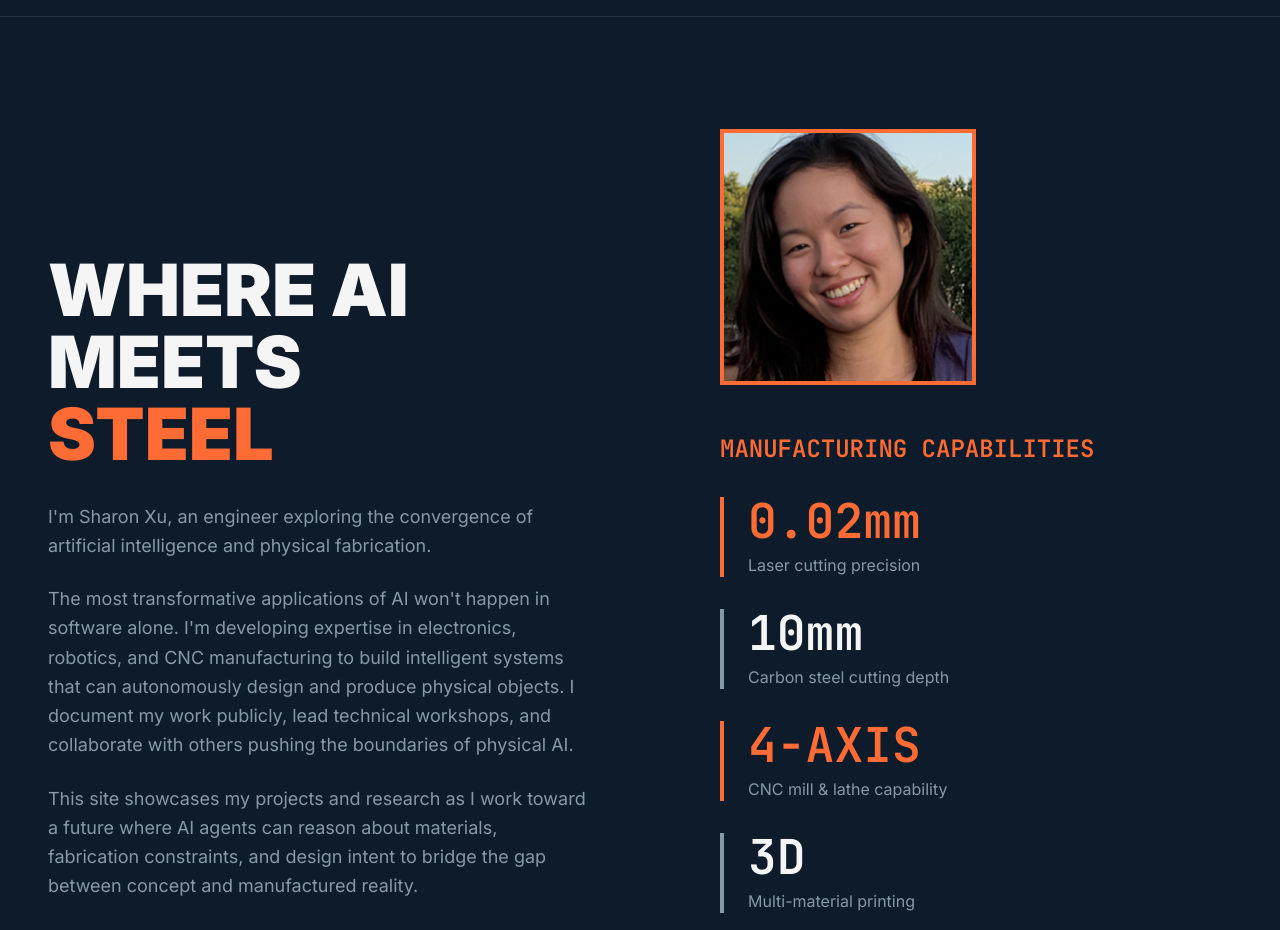
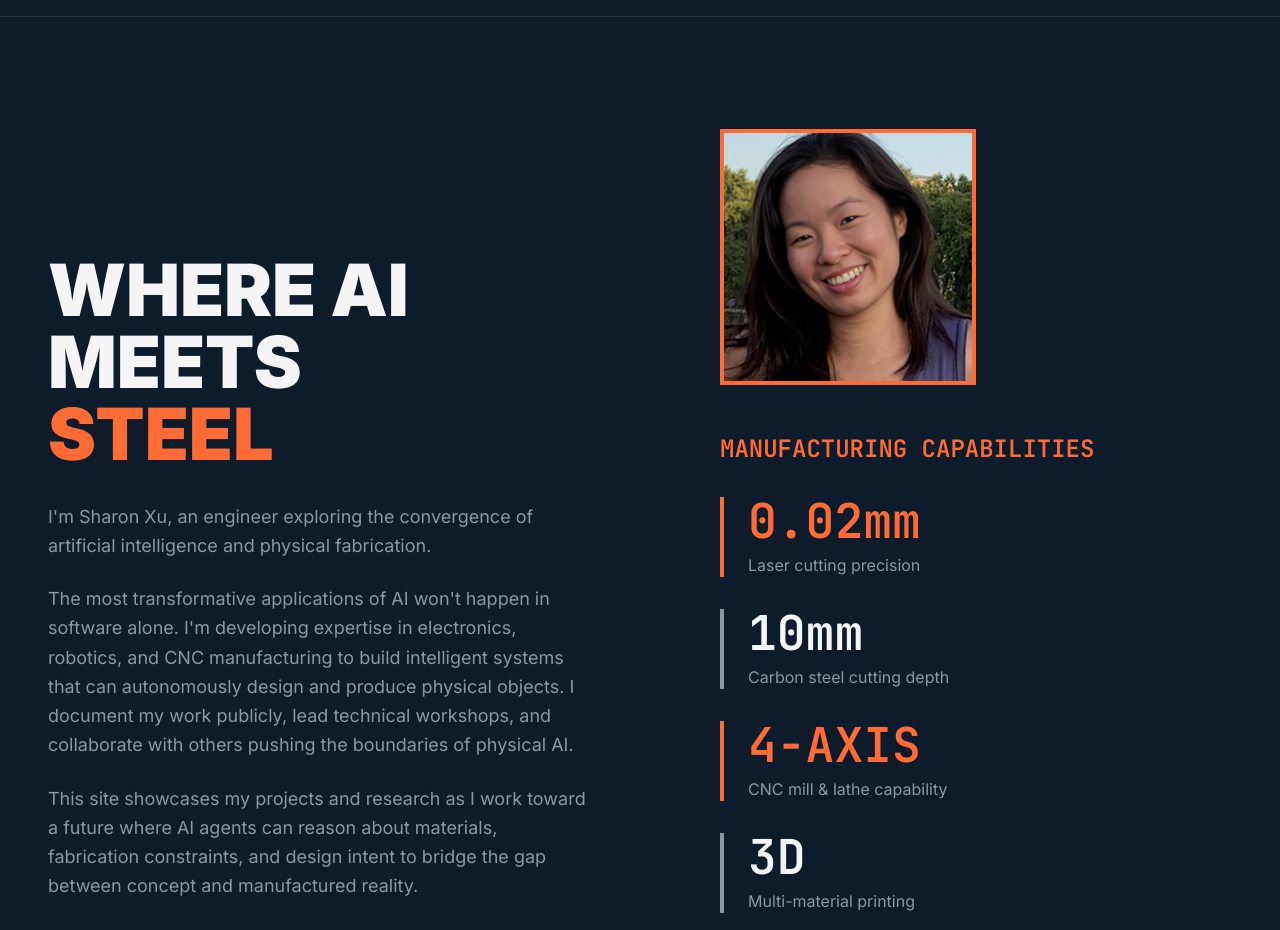
Before and after one commit to sharonxu/breaking-cad, a React (Vite) app: page / in a window 1280 px wide. Shown: the part 784-1714 px from the top of the page. Built offline with nearby package versions, Linux system fonts and the light colour scheme.

Commit message:
Reduce image zoom to 1.15 - less cropping

```diff
--- a/src/components/About.jsx
+++ b/src/components/About.jsx
@@ -13,7 +13,7 @@ function About({ scrollY }) {
                 src="/images/profile.png"
                 alt="Sharon Xu"
                 className="w-full h-full object-cover object-top"
-                style={{ transform: 'scale(1.25)', transformOrigin: 'top center' }}
+                style={{ transform: 'scale(1.15)', transformOrigin: 'top center' }}
               />
             </div>
             <h2 className="text-5xl md:text-7xl font-black mb-8 leading-tight">
@@ -45,7 +45,7 @@ function About({ scrollY }) {
                 src="/images/profile.png"
                 alt="Sharon Xu"
                 className="w-full h-full object-cover object-top"
-                style={{ transform: 'scale(1.25)', transformOrigin: 'top center' }}
+                style={{ transform: 'scale(1.15)', transformOrigin: 'top center' }}
               />
             </div>
 
```
